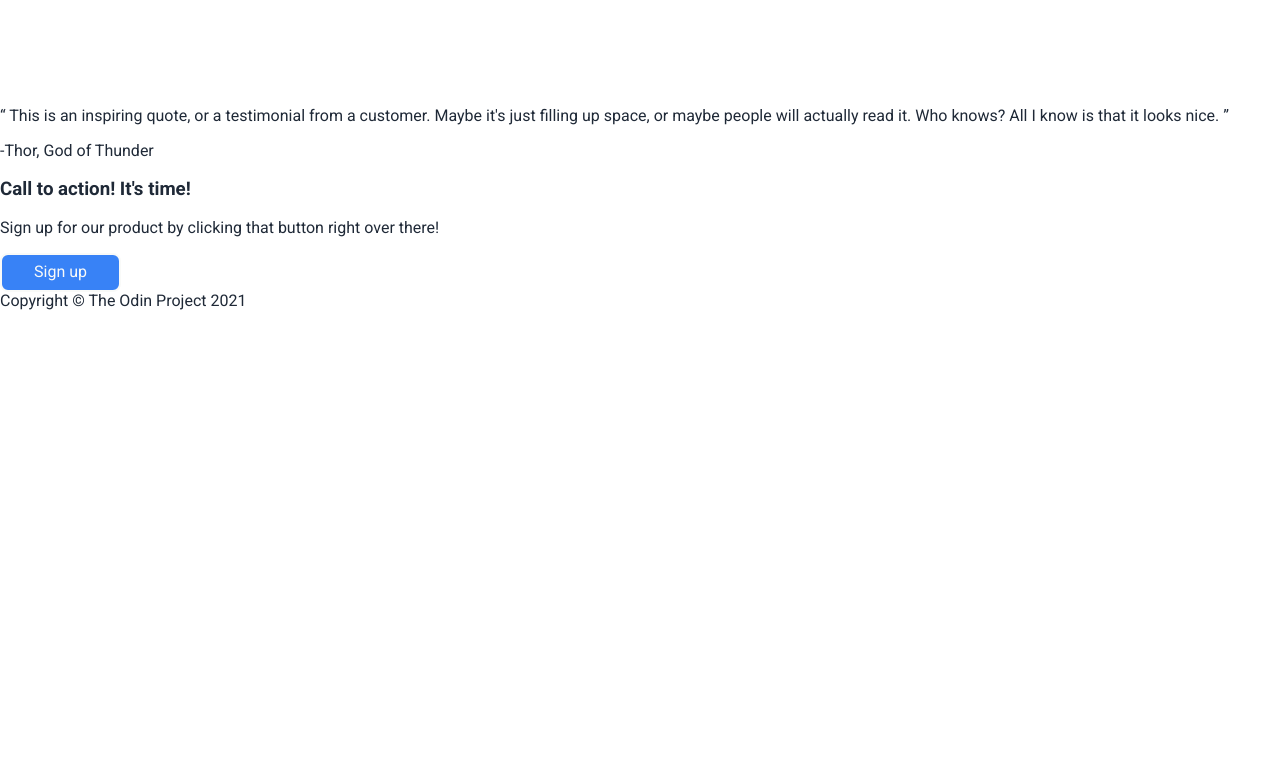
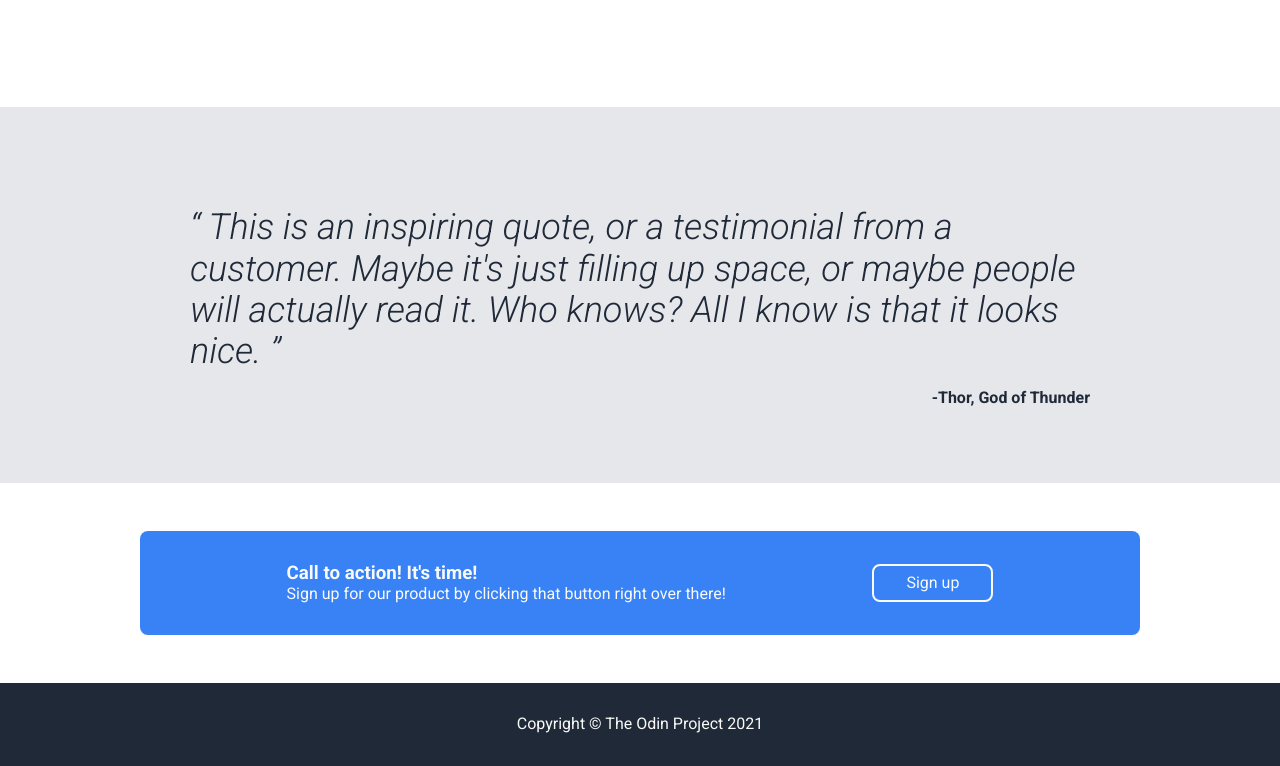
Before and after one commit to jesusaviladev/the-odin-landing, a plain HTML site: page index.html in a window 1280 px wide. Shown: the part 816-1582 px from the top of the page. Before the commit the page ends 1126 px from the top, so only its background shows below. Drawn offline with Linux system fonts and the light colour scheme.

Commit message:
Finished styles

```diff
--- a/index.html
+++ b/index.html
@@ -70,12 +70,14 @@
         </div>
       </section>
       <div class="quote">
-        <q class="quote__text">
-          This is an inspiring quote, or a testimonial from a customer. Maybe
-          it's just filling up space, or maybe people will actually read it. Who
-          knows? All I know is that it looks nice.
-        </q>
-        <p class="quote__author">-Thor, God of Thunder</p>
+        <div class="quote__wrapper">
+          <q class="quote__text">
+            This is an inspiring quote, or a testimonial from a customer. Maybe
+            it's just filling up space, or maybe people will actually read it.
+            Who knows? All I know is that it looks nice.
+          </q>
+          <p class="quote__author">-Thor, God of Thunder</p>
+        </div>
       </div>
       <section class="cta">
         <div class="cta__wrapper">
--- a/styles/styles.css
+++ b/styles/styles.css
@@ -28,12 +28,16 @@ body {
   display: flex;
 }
 
+.header__wrapper,
+.cta {
+  max-width: 1000px;
+  margin: 0 auto;
+}
+
 .header__wrapper {
   display: flex;
   flex-direction: column;
-  max-width: 1000px;
   flex-basis: auto;
-  margin: 0 auto;
 }
 
 .navbar {
@@ -106,9 +110,13 @@ body {
   margin: 2.5rem 0;
 }
 
-.cards__wrapper {
+.cards__wrapper,
+.quote__wrapper {
   max-width: 900px;
   margin: 0 auto;
+}
+
+.cards__wrapper {
   margin-bottom: 110px;
 
   display: flex;
@@ -135,6 +143,53 @@ body {
   color: var(--secondary);
 }
 
+.quote {
+  background-color: var(--background-tertiary);
+  padding-top: 100px;
+  padding-bottom: 60px;
+}
+
+.quote__text {
+  font-size: 36px;
+  font-style: italic;
+  font-weight: 300;
+}
+
+.quote__author {
+  font-weight: bold;
+  text-align: right;
+}
+.cta {
+  padding: 3rem 0;
+}
+
+.cta__wrapper {
+  background-color: var(--primary);
+  color: var(--text-primary);
+
+  display: flex;
+  justify-content: space-evenly;
+  align-items: center;
+
+  border-radius: 8px;
+  padding: 2rem 0;
+}
+
+.cta__title,
+.cta__subtitle {
+  margin: 0;
+}
+
+.footer {
+  padding: 2rem 0;
+  background-color: var(--background-primary);
+  color: var(--text-primary);
+
+  display: flex;
+  justify-content: center;
+  align-items: center;
+}
+
 .button {
   padding: 0.5rem 2rem;
   border-radius: 8px;
```
